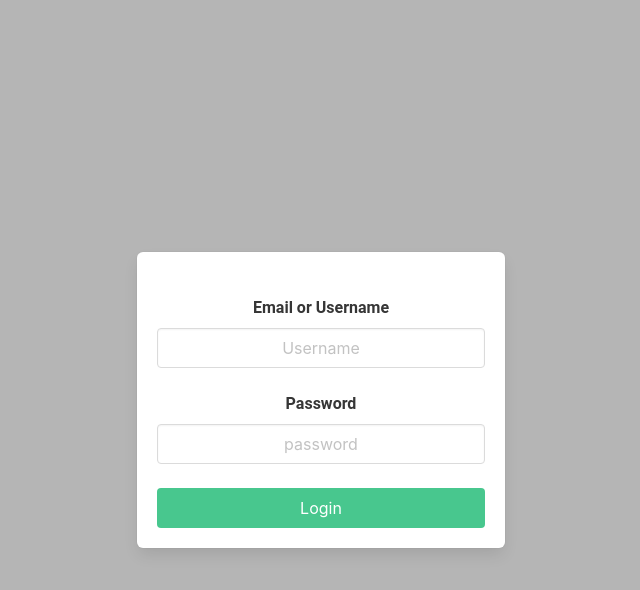
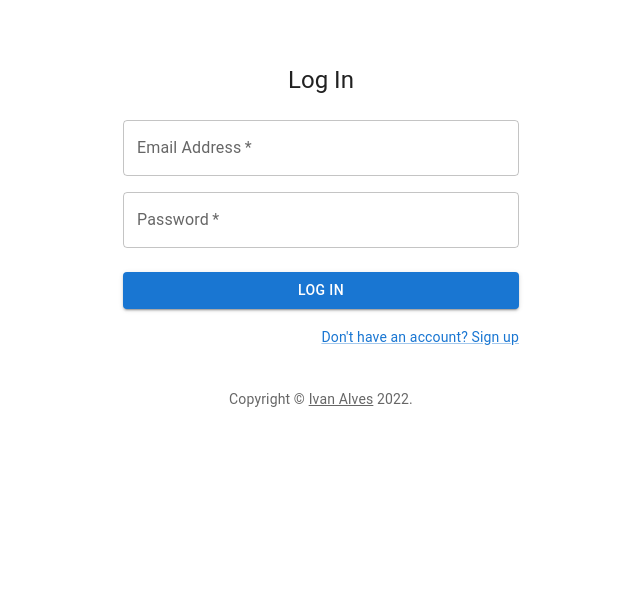
Before and after one commit to IvanMAlves/IODCapstone, a React (Create React App) app in the folder frontend/frontend-capstone/: page /login in a window 1280 px wide. Shown: the top 590 px of the page, without its empty margins (319-959 px from the left). Built offline with nearby package versions, Linux system fonts and the light colour scheme.

Commit message:
fixing login, register & matches pages & navbar

```diff
--- a/frontend/frontend-capstone/src/components/Login.js
+++ b/frontend/frontend-capstone/src/components/Login.js
@@ -2,11 +2,28 @@ import "../App.css"
 import React, { useState } from "react";
 import axios from "axios";
 import { useNavigate } from "react-router-dom";
+
+import Button from '@mui/material/Button';
+import CssBaseline from '@mui/material/CssBaseline';
+import TextField from '@mui/material/TextField';
+
+import Link from '@mui/material/Link';
+import Grid from '@mui/material/Grid';
+import Box from '@mui/material/Box';
+//import LockOutlinedIcon from '@mui/icons-material/LockOutlined';
+import Typography from '@mui/material/Typography';
+import Container from '@mui/material/Container';
+import { createTheme, ThemeProvider } from '@mui/material/styles';
+
+
+
 const Login = () => {
   const [email, setEmail] = useState("");
   const [password, setPassword] = useState("");
   const [msg, setMsg] = useState("");
   const navigate = useNavigate();
+
+
   const Auth = async (e) => {
     e.preventDefault();
     try {
@@ -21,54 +38,130 @@ const Login = () => {
       }
     }
   };
+
+
+  function Copyright(props) {
+    return (
+      <Typography variant="body2" color="text.secondary" align="center" {...props}>
+        {'Copyright © '}
+        <Link color="inherit" >
+          Ivan Alves
+        </Link>{' '}
+        {new Date().getFullYear()}
+        {'.'}
+      </Typography>
+    );
+  }
+
+  const theme = createTheme();
+
+
   return (
-    <section className="hero has-background-grey-light is-fullheight is-fullwidth">
-      <div className="hero-body">
-        <div className="container">
-          <div className="columns is-centered">
-            <div className="column is-4-desktop">
-              <form onSubmit={Auth} className="box">
-                <p className="has-text-centered">{msg}</p>
 
-                <div className="field mt-5">
-                  <label className="label">Email or Username</label>
+    <ThemeProvider theme={theme}>
+    <Container component="main" maxWidth="xs">
+      <CssBaseline />
+      <Box
+        sx={{
+          marginTop: 8,
+          display: 'flex',
+          flexDirection: 'column',
+          alignItems: 'center',
+        }}
+      >
+        <Typography component="h1" variant="h5">
+          Log In
+        </Typography>
+        <Box component="form" noValidate onSubmit={Auth} sx={{ mt: 3 }}>
+          <Grid container spacing={2}>
+            <Grid item xs={12}>
+              <TextField
+                required
+                fullWidth
+                id="email"
+                label="Email Address"
+                name="email"
+                autoComplete="email"
+                value={email}
+                onChange={(e) => setEmail(e.target.value)}
+              />
+            </Grid>
+            <Grid item xs={12}>
+              <TextField
+                required
+                fullWidth
+                name="password"
+                label="Password"
+                type="password"
+                id="password"
+                autoComplete="new-password"
+                value={password}
+                onChange={(e) => setPassword(e.target.value)}
+              />
+            </Grid>
+          </Grid>
+          <Button type="submit" fullWidth variant="contained" sx={{ mt: 3, mb: 2 }}>
+              Log In
+          </Button>
+          <Grid container justifyContent="flex-end">
+            <Grid item>
+              <Link href="/register" variant="body2">
+                Don't have an account? Sign up
+              </Link>
+            </Grid>
+          </Grid>
+        </Box>
+      </Box>
+      <Copyright sx={{ mt: 5 }} />
+    </Container>
+  </ThemeProvider>
+    // <section className="hero has-background-grey-light is-fullheight is-fullwidth">
+    //   <div className="hero-body">
+    //     <div className="container">
+    //       <div className="columns is-centered">
+    //         <div className="column is-4-desktop">
+    //           <form onSubmit={Auth} className="box">
+    //             <p className="has-text-centered">{msg}</p>
 
-                  <div className="controls">
-                    <input
-                      type="text"
-                      className="input"
-                      placeholder="Username"
-                      value={email}
-                      onChange={(e) => setEmail(e.target.value)}
-                    />
-                  </div>
-                </div>
+    //             <div className="field mt-5">
+    //               <label className="label">Email or Username</label>
 
-                <div className="field mt-5">
-                  <label className="label">Password</label>
+    //               <div className="controls">
+    //                 <input
+    //                   type="text"
+    //                   className="input"
+    //                   placeholder="Username"
+    //                   value={email}
+    //                   onChange={(e) => setEmail(e.target.value)}
+    //                 />
+    //               </div>
+    //             </div>
 
-                  <div className="controls">
-                    <input
-                      type="password"
-                      className="input"
-                      placeholder="password"
-                      value={password}
-                      onChange={(e) => setPassword(e.target.value)}
-                    />
-                  </div>
-                </div>
+    //             <div className="field mt-5">
+    //               <label className="label">Password</label>
 
-                <div className="field mt-5">
-                  <button className="button is-success is-fullwidth">
-                    Login
-                  </button>
-                </div>
-              </form>
-            </div>
-          </div>
-        </div>
-      </div>
-    </section>
+    //               <div className="controls">
+    //                 <input
+    //                   type="password"
+    //                   className="input"
+    //                   placeholder="password"
+    //                   value={password}
+    //                   onChange={(e) => setPassword(e.target.value)}
+    //                 />
+    //               </div>
+    //             </div>
+
+    //             <div className="field mt-5">
+    //               <button className="button is-success is-fullwidth">
+    //                 Login
+    //               </button>
+    //             </div>
+    //           </form>
+    //         </div>
+    //       </div>
+    //     </div>
+    //   </div>
+    // </section>
   );
 };
 export default Login;
--- a/frontend/frontend-capstone/src/components/Matches.js
+++ b/frontend/frontend-capstone/src/components/Matches.js
@@ -105,6 +105,10 @@ const Matches = () => {
   //store the army like the user
   //kind of like this (need to make a new state for my army and setarmy)setUsers(response.data.data);
 
+  const goBack = () =>{
+    navigate(`/dashboard`);
+  }
+
   return (
     <div className="container mt-5">
       <h1>{name}'s Matches</h1>
@@ -165,6 +169,8 @@ const Matches = () => {
           </Typography>
         </Box>
       </Modal>
+      <br></br>
+      <Button onClick ={()=>goBack()} variant ="outlined">BACK</Button>
     </div>
   );
 };
--- a/frontend/frontend-capstone/src/components/Navbar.js
+++ b/frontend/frontend-capstone/src/components/Navbar.js
@@ -15,7 +15,7 @@ const Navbar = () => {
   const Logout = async () => {
     try {
       await axios.post("http://localhost:8000/users/logout");
-      navigate("/login");
+      navigate("/register");
     } catch (error) {
       console.log(error);
     }
@@ -31,8 +31,6 @@ const Navbar = () => {
 
   const Matches = async () => {
     try {
-      console.log("Matches");
-
       navigate("/matches/");
     } catch (error) {
       console.log(error);
--- a/frontend/frontend-capstone/src/components/Register.js
+++ b/frontend/frontend-capstone/src/components/Register.js
@@ -2,12 +2,11 @@ import "../App.css"
 import React, { useState } from "react";
 import axios from "axios";
 import { useNavigate } from "react-router-dom";
-import Avatar from '@mui/material/Avatar';
 import Button from '@mui/material/Button';
 import CssBaseline from '@mui/material/CssBaseline';
 import TextField from '@mui/material/TextField';
-import FormControlLabel from '@mui/material/FormControlLabel';
-import Checkbox from '@mui/material/Checkbox';
+//import FormControlLabel from '@mui/material/FormControlLabel';
+//import Checkbox from '@mui/material/Checkbox';
 import Link from '@mui/material/Link';
 import Grid from '@mui/material/Grid';
 import Box from '@mui/material/Box';
@@ -72,9 +71,7 @@ const Register = () => {
           alignItems: 'center',
         }}
       >
-        <Avatar sx={{ m: 1, bgcolor: 'secondary.main' }}>
-          {/* <LockOutlinedIcon /> */}
-        </Avatar>
+
         <Typography component="h1" variant="h5">
           Sign up
         </Typography>
@@ -152,112 +149,6 @@ const Register = () => {
       <Copyright sx={{ mt: 5 }} />
     </Container>
   </ThemeProvider>
-
-    // <section className="hero has-background-grey-light is-fullheight is-fullwidth">
-    //
-    //   <div className="hero-body">
-    //
-    //     <div className="container">
-    //
-    //       <div className="columns is-centered">
-    //
-    //         <div className="column is-4-desktop">
-    //
-    //           <form onSubmit={Register} className="box">
-    //
-    //             <p className="has-text-centered">{msg}</p>
-    //
-    //             <div className="field mt-5">
-    //
-    //               <label className="label">User Name</label>
-    //
-    //               <div className="controls">
-    //
-    //                 <input
-    //                   type="text"
-    //                   className="input"
-    //                   placeholder="Name"
-    //                   value={name}
-    //                   onChange={(e) => setName(e.target.value)}
-    //                 />
-    //
-    //               </div>
-    //
-    //             </div>
-    //
-    //             <div className="field mt-5">
-    //
-    //               <label className="label">Email</label>
-    //
-    //               <div className="controls">
-    //
-    //                 <input
-    //                   type="text"
-    //                   className="input"
-    //                   placeholder="Email"
-    //                   value={email}
-    //                   onChange={(e) => setEmail(e.target.value)}
-    //                 />
-    //
-    //               </div>
-    //
-    //             </div>
-    //
-    //             <div className="field mt-5">
-    //
-    //               <label className="label">Password</label>
-    //
-    //               <div className="controls">
-    //
-    //                 <input
-    //                   type="password"
-    //                   className="input"
-    //                   placeholder="******"
-    //                   value={password}
-    //                   onChange={(e) => setPassword(e.target.value)}
-    //                 />
-    //
-    //               </div>
-    //
-    //             </div>
-    //
-    //             <div className="field mt-5">
-    //
-    //               <label className="label">Confirm Password</label>
-    //
-    //               <div className="controls">
-    //
-    //                 <input
-    //                   type="password"
-    //                   className="input"
-    //                   placeholder="******"
-    //                   value={confPassword}
-    //                   onChange={(e) => setConfPassword(e.target.value)}
-    //                 />
-    //
-    //               </div>
-    //
-    //             </div>
-    //
-    //             <div className="field mt-5">
-    //
-    //               <button className="button is-success is-fullwidth">
-    //                 Register
-    //               </button>
-    //
-    //             </div>
-    //
-    //           </form>
-    //
-    //         </div>
-    //
-    //       </div>
-    //
-    //     </div>
-    //
-    //   </div>
-    //
-    // </section>
   );
 };
 export default Register;
```
